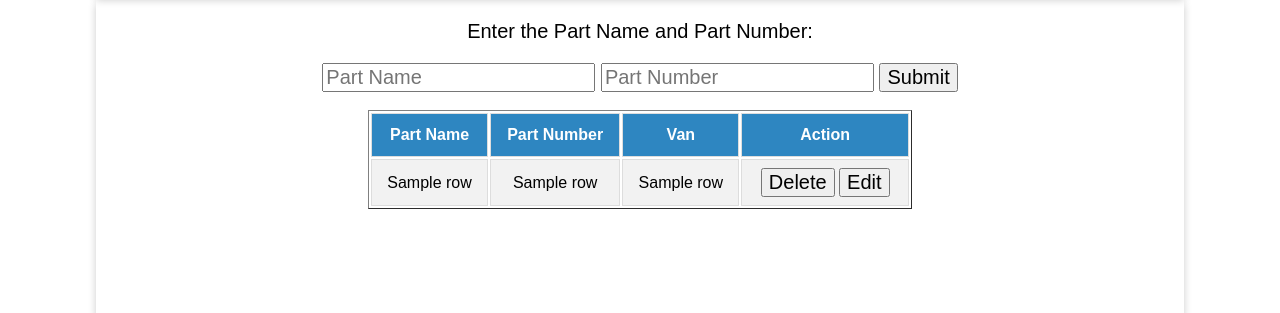
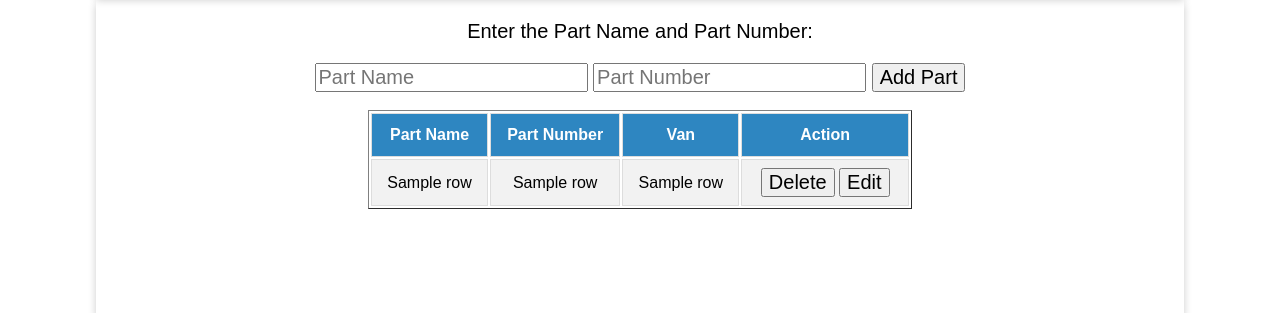
Before and after one commit to ejach/InventoryApplication, a Flask app: template app/templates/display_van.html in a window 1280 px wide. Shown: the part 50-363 px from the top of the page. Run offline with Flask 2, Linux system fonts and the light colour scheme; the template is opened without the code that fills it: most values are stand-ins (such as "Sample title", 1, 10 or a date in 2020); parts of the project's set-up code (start-up, migrations or seed data) failed here and were passed over; some libraries are stand-ins or nearby versions.

Commit message:
US 2 - Refactoring 2.0

```diff
--- a/app/templates/display_van.html
+++ b/app/templates/display_van.html
@@ -7,7 +7,7 @@
             <p id="instructions">Enter the Part Name and Part Number: </p>
             <input type="text" id="partName" name="partName" placeholder="Part Name" required pattern="^\w+( +\w+)*$" />
             <input type="text" id="partNumber" name="partNumber" placeholder="Part Number" required pattern="^\w+( +\w+)*$" />
-            <input type="submit" id="submit" value="Submit">
+            <input type="submit" id="submit" value="Add Part">
         </form>
         <div id="table">
             <table border="1" class="table">
```
